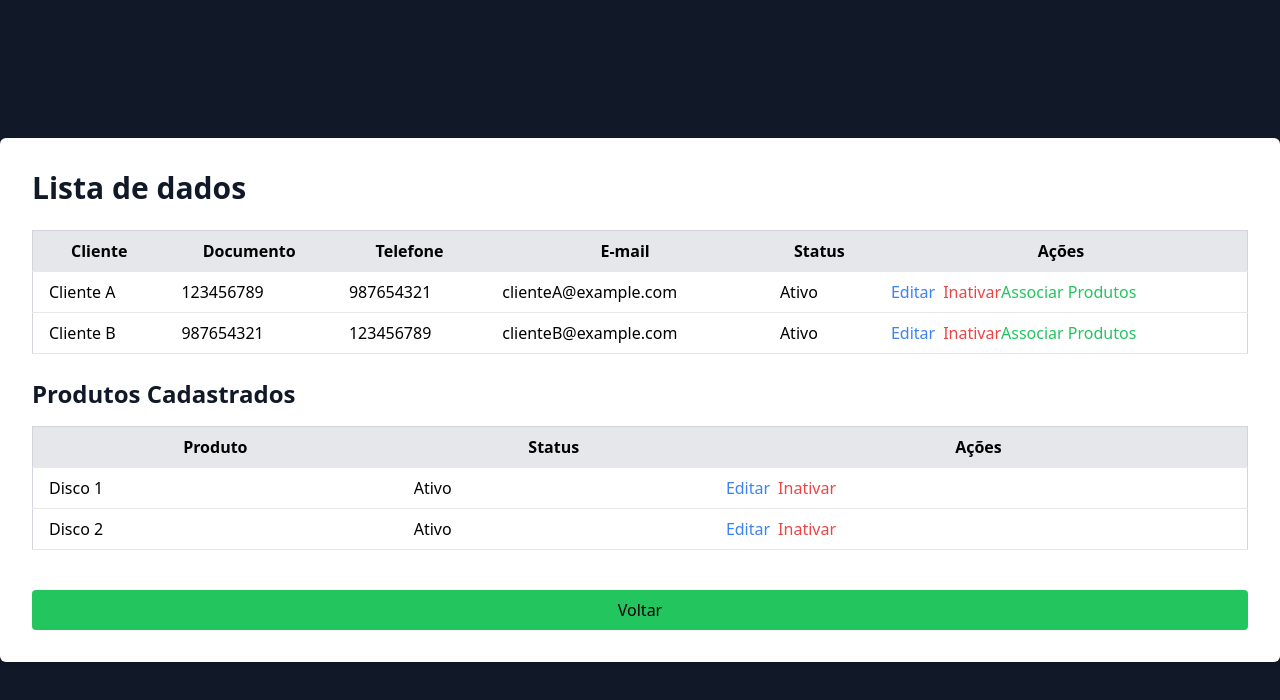
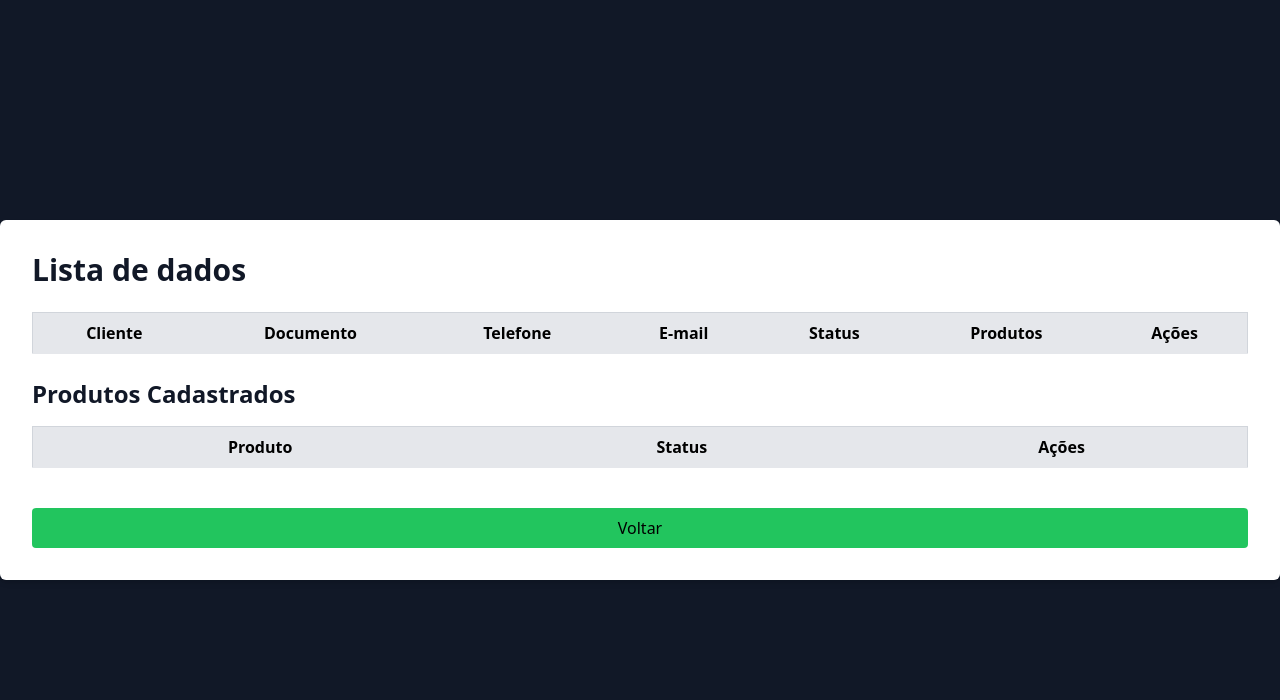
Before and after one commit to FLaVio-G/teste-dt, a Vue app: page /listaDados in a window 1280 px wide. Shown: the top 700 px of the page. Built offline with nearby package versions, Linux system fonts and the light colour scheme.

Commit message:
Feat: implementing customer registration, disk and display thereof with local storage

```diff
--- a/package.json
+++ b/package.json
@@ -14,7 +14,8 @@
   },
   "dependencies": {
     "vue": "^3.4.15",
-    "vue-router": "^4.2.5"
+    "vue-router": "^4.2.5",
+    "vuetify": "^3.5.8"
   },
   "devDependencies": {
     "@rushstack/eslint-patch": "^1.3.3",
--- a/src/views/DataListView.vue
+++ b/src/views/DataListView.vue
@@ -12,40 +12,25 @@
             <th class="py-2 px-4 border-b">Telefone</th>
             <th class="py-2 px-4 border-b">E-mail</th>
             <th class="py-2 px-4 border-b">Status</th>
+            <th class="py-2 px-4 border-b">Produtos</th>
             <th class="py-2 px-4 border-b">Ações</th>
           </tr>
         </thead>
         <tbody>
-          <!-- Cliente 1 -->
-          <tr>
-            <td class="py-2 px-4 border-b">Cliente A</td>
-            <td class="py-2 px-4 border-b">123456789</td>
-            <td class="py-2 px-4 border-b">987654321</td>
-            <td class="py-2 px-4 border-b">clienteA@example.com</td>
-            <td class="py-2 px-4 border-b">Ativo</td>
+          <!-- Loop para exibir clientes -->
+          <tr v-for="cliente in clientes.clientes" :key="cliente.name">
+            <td class="py-2 px-4 border-b">{{ cliente.name }}</td>
+            <td class="py-2 px-4 border-b">{{ cliente.document }}</td>
+            <td class="py-2 px-4 border-b">{{ cliente.phone }}</td>
+            <td class="py-2 px-4 border-b">{{ cliente.email }}</td>
+            <td class="py-2 px-4 border-b">{{ cliente.active ? 'Ativo' : 'Inativo' }}</td>
+            <td class="py-2 px-4 border-b">{{ cliente.produtos ? cliente.produtos.join(', ') : '' }}</td>
             <td class="py-2 px-4 border-b">
               <button class="text-blue-500 hover:text-blue-700 mr-2">Editar</button>
               <button class="text-red-500 hover:text-red-700">Inativar</button>
               <button class="text-green-500 hover:text-green-700">Associar Produtos</button>
             </td>
           </tr>
-
-          <!-- Cliente 2 -->
-          <tr>
-            <td class="py-2 px-4 border-b">Cliente B</td>
-            <td class="py-2 px-4 border-b">987654321</td>
-            <td class="py-2 px-4 border-b">123456789</td>
-            <td class="py-2 px-4 border-b">clienteB@example.com</td>
-            <td class="py-2 px-4 border-b">Ativo</td>
-            <td class="py-2 px-4 border-b">
-              <button class="text-blue-500 hover:text-blue-700 mr-2">Editar</button>
-              <button class="text-red-500 hover:text-red-700">Inativar</button>
-              <button class="text-green-500 hover:text-green-700">Associar Produtos</button>
-            </td>
-          </tr>
-
-          <!-- ... (adicionar mais clientes conforme necessário) ... -->
-
         </tbody>
       </table>
 
@@ -60,35 +45,23 @@
           </tr>
         </thead>
         <tbody>
-          <!-- Produto 1 -->
-          <tr>
-            <td class="py-2 px-4 border-b">Disco 1</td>
-            <td class="py-2 px-4 border-b">Ativo</td>
+          <!-- Loop para exibir produtos -->
+          <tr v-for="produto in produtos" :key="produto.nome">
+            <td class="py-2 px-4 border-b">{{ produto.nome }}</td>
+            <td class="py-2 px-4 border-b">{{ produto.status }}</td>
             <td class="py-2 px-4 border-b">
               <button class="text-blue-500 hover:text-blue-700 mr-2">Editar</button>
               <button class="text-red-500 hover:text-red-700">Inativar</button>
             </td>
           </tr>
-
-          <!-- Produto 2 -->
-          <tr>
-            <td class="py-2 px-4 border-b">Disco 2</td>
-            <td class="py-2 px-4 border-b">Ativo</td>
-            <td class="py-2 px-4 border-b">
-              <button class="text-blue-500 hover:text-blue-700 mr-2">Editar</button>
-              <button class="text-red-500 hover:text-red-700">Inativar</button>
-            </td>
-          </tr>
-
-          <!-- ... (adicionar mais produtos conforme necessário) ... -->
-
         </tbody>
       </table>
 
       <!-- Botão de Voltar -->
       <router-link to="/menu">
-        <button
-          class="w-full bg-green-500 text-black p-2 rounded hover:bg-green-600 transition duration-300 mt-4">Voltar</button>
+        <button class="w-full bg-green-500 text-black p-2 rounded hover:bg-green-600 transition duration-300 mt-4">
+          Voltar
+        </button>
       </router-link>
     </div>
   </div>
@@ -96,7 +69,23 @@
 
 <script>
 export default {
-  // Se houver necessidade de adicionar lógica ou dados dinâmicos, faça isso aqui
+  data() {
+    // Carrega os clientes do Local Storage ou utiliza um array vazio se não houver dados no Local Storage
+    const clientes = JSON.parse(localStorage.getItem('clientes')) || [];
+    // Carrega os produtos do Local Storage ou utiliza um array vazio se não houver dados no Local Storage
+    const produtos = JSON.parse(localStorage.getItem('produtos')) || [];
+    console.log('Clientes no Local Storage:', localStorage.getItem('clientes'));
+
+
+    console.log('Clientes no Local Storage:', clientes);
+    console.log('Produtos no Local Storage:', produtos);
+
+    return {
+      clientes: clientes,
+      produtos: produtos
+    };
+  },
+  // Outra lógica do componente...
 };
 </script>
 
--- a/src/views/DiskRegistrationView.vue
+++ b/src/views/DiskRegistrationView.vue
@@ -2,19 +2,20 @@
   <div class="min-h-screen flex items-center justify-center bg-black">
     <div class="bg-green-500 p-8 rounded shadow-md w-96">
       <h1 class="text-3xl font-bold text-black mb-6">Cadastro de Cliente</h1>
+
+      <!-- Adiciona uma mensagem de sucesso com v-if -->
+      <div v-if="showSuccess" class="mb-4 text-green-500">Cadastro realizado com sucesso!</div>
+
       <form @submit.prevent="submitForm">
         <div class="mb-4">
-          <label for="name" class="block text-sm font-medium text-black">Nome:</label>
-          <input type="text" id="name" name="name" class="w-full p-2 border rounded" placeholder="Digite o nome" required>
-        </div>
-        <div class="mb-4">
-          <label for="phone" class="block text-sm font-medium text-black">Telefone:</label>
-          <input type="tel" id="phone" name="phone" class="w-full p-2 border rounded" placeholder="Digite o telefone"
-            required>
+          <label for="name" class="block text-sm font-medium text-black">Nome do disco:</label>
+          <input type="text" ref="name" id="name" name="name" v-model="formData.name" class="w-full p-2 border rounded"
+            placeholder="Digite o nome" required>
         </div>
         <div class="mb-4">
           <label for="active" class="block text-sm font-medium text-black">Ativo:</label>
-          <select id="active" name="active" class="w-full p-2 border rounded" required>
+          <select ref="active" id="active" name="active" v-model="formData.active" class="w-full p-2 border rounded"
+            required>
             <option value="sim">Sim</option>
             <option value="nao">Não</option>
           </select>
@@ -32,11 +33,38 @@
 
 <script>
 export default {
+  data() {
+    return {
+      showSuccess: false, // Estado para controlar a exibição da mensagem de sucesso
+      formData: {
+        name: '',
+        active: 'sim' // Valor padrão para o campo 'active'
+      }
+    };
+  },
   methods: {
     submitForm() {
-      // Adicione lógica para lidar com o envio do formulário aqui
-      // Você pode acessar os valores dos campos usando o this.$refs ou outra técnica
-      console.log('Formulário enviado!');
+      const name = this.formData.name;
+      const active = this.formData.active;
+
+      const formData = { name, active };
+
+      const existingData = JSON.parse(localStorage.getItem('clientData')) || [];
+      existingData.push(formData);
+
+      localStorage.setItem('clientData', JSON.stringify(existingData));
+
+      // Atualiza o estado para exibir a mensagem de sucesso
+      this.showSuccess = true;
+
+      // Limpa os campos do formulário após o envio
+      this.formData.name = '';
+      this.formData.active = 'sim'; // Pode ajustar para o valor padrão desejado
+
+      // Define um timeout para ocultar a mensagem de sucesso após alguns segundos (opcional)
+      setTimeout(() => {
+        this.showSuccess = false;
+      }, 3000); // 3000 milissegundos = 3 segundos
     }
   }
 };
--- a/src/views/UserRegistrationView.vue
+++ b/src/views/UserRegistrationView.vue
@@ -5,27 +5,27 @@
             <form @submit.prevent="submitForm">
                 <div class="mb-4">
                     <label for="name" class="block text-sm font-medium text-black">Nome:</label>
-                    <input type="text" id="name" name="name" class="w-full p-2 border rounded" placeholder="Digite o nome"
-                        required>
+                    <input type="text" id="name" ref="name" name="name" class="w-full p-2 border rounded"
+                        placeholder="Digite o nome" required>
                 </div>
                 <div class="mb-4">
                     <label for="document" class="block text-sm font-medium text-black">Documento:</label>
-                    <input type="text" id="document" name="document" class="w-full p-2 border rounded"
+                    <input type="text" id="document" ref="document" name="document" class="w-full p-2 border rounded"
                         placeholder="Digite o documento" required>
                 </div>
                 <div class="mb-4">
                     <label for="phone" class="block text-sm font-medium text-black">Telefone:</label>
-                    <input type="tel" id="phone" name="phone" class="w-full p-2 border rounded"
+                    <input type="tel" id="phone" ref="phone" name="phone" class="w-full p-2 border rounded"
                         placeholder="Digite o telefone" required>
                 </div>
                 <div class="mb-4">
                     <label for="email" class="block text-sm font-medium text-black">E-mail:</label>
-                    <input type="email" id="email" name="email" class="w-full p-2 border rounded"
+                    <input type="email" id="email" ref="email" name="email" class="w-full p-2 border rounded"
                         placeholder="Digite o e-mail" required>
                 </div>
                 <div class="mb-4">
                     <label for="active" class="block text-sm font-medium text-black">Ativo:</label>
-                    <select id="active" name="active" class="w-full p-2 border rounded" required>
+                    <select id="active" ref="active" name="active" class="w-full p-2 border rounded" required>
                         <option value="sim">Sim</option>
                         <option value="nao">Não</option>
                     </select>
@@ -45,10 +45,38 @@
 export default {
     methods: {
         submitForm() {
-            // Adicione lógica para lidar com o envio do formulário aqui
-            // Você pode acessar os valores dos campos usando o this.$refs ou outra técnica
-            console.log('Formulário enviado!');
-        }
-    }
+            const newClient = {
+                name: this.$refs.name.value,
+                document: this.$refs.document.value,
+                phone: this.$refs.phone.value,
+                email: this.$refs.email.value,
+                active: this.$refs.active.value === 'sim' ? true : false,
+            };
+
+            // Recupera os clientes existentes do localStorage
+            const existingClients = JSON.parse(localStorage.getItem('clientes')) || { clientes: [] };
+
+            // Adiciona o novo cliente ao array
+            existingClients.clientes.push(newClient);
+
+            // Atualiza o localStorage
+            localStorage.setItem('clientes', JSON.stringify(existingClients));
+
+            console.log('Clientes atualizados:', existingClients.clientes);
+
+            // Limpa os campos do formulário após o cadastro
+            this.clearFormFields();
+
+            console.log('Formulário enviado!', newClient);
+        },
+        clearFormFields() {
+            // Limpa os campos do formulário após o cadastro
+            this.$refs.name.value = '';
+            this.$refs.document.value = '';
+            this.$refs.phone.value = '';
+            this.$refs.email.value = '';
+            this.$refs.active.value = 'sim'; // Define o valor padrão para 'Sim'
+        },
+    },
 };
 </script>
```
Also changed, not shown: src/data/clientes.json (added, +17 -0 lines), 1 other file (tests, documents, lock files or other folders).
